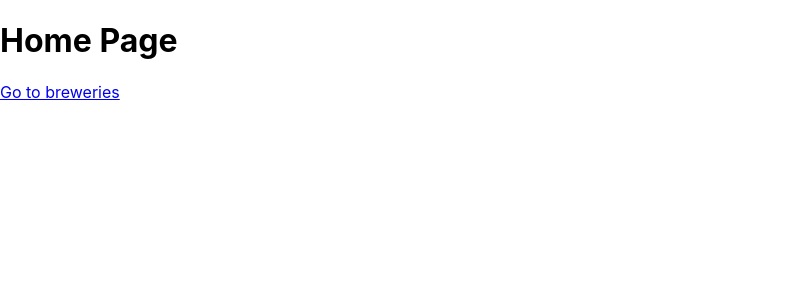
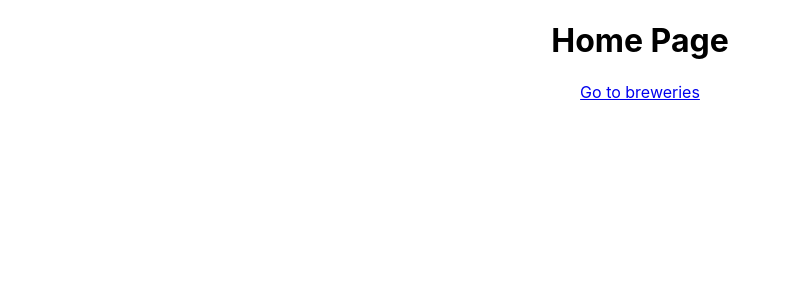
Before and after one commit to jonramm/Beaverhacks-Winter-2022, a React (Create React App) app in the folder brewery-app/: page / in a window 1280 px wide. Shown: the top 300 px of the page, without its empty margins (0-791 px from the left). Built offline with nearby package versions, Linux system fonts and the light colour scheme.

Commit message:
fixed that weird error where the breweires only show up sometimes...I think

```diff
--- a/brewery-app/src/App.js
+++ b/brewery-app/src/App.js
@@ -1,25 +1,21 @@
-import logo from './logo.svg';
 import './App.css';
-import React, {useState, useEffect} from 'react';
-import BreweryList from './components/BreweryList'
+import React from 'react';
+import { BrowserRouter as Router, Routes, Route } from 'react-router-dom';
+import Breweries from './pages/Breweries';
 import Home from './pages/Home';
-import {
-  BrowserRouter as Router,
-  Routes,
-  Route,
-  Link
-} from 'react-router-dom';
-import Breweries from './pages/Breweries';
 
 function App() {
 
   return (
-    <Router>
-      <Routes>
-        <Route exact path='/' element={< Home />}></Route>
-        <Route exact path='/breweries' element={<Breweries/>}></Route>
-      </Routes>
-    </Router>
+    <div className="App">
+
+      <Router>
+        <Routes>
+          <Route exact path='/' element={<Home />} />
+          <Route exact path='breweries' element={<Breweries />} />
+        </Routes>
+      </Router>
+    </div>
 
   );
 }
--- a/brewery-app/src/components/BreweryList.js
+++ b/brewery-app/src/components/BreweryList.js
@@ -1,8 +1,10 @@
-import React from "react";
+import React, { useState, useEffect } from "react";
 import BreweryRow from "./BreweryRow";
 
 function BreweryList({ breweries }) {
-    return (
+
+  return (
+      <div>
         <table>
             <thead>
                 <tr>
@@ -11,9 +13,11 @@ function BreweryList({ breweries }) {
                 </tr>
             </thead>
             <tbody>
-                {breweries.map((brewery, i) => <BreweryRow data={brewery} key={i} />)}
+              {breweries.map((brewery, i) => <BreweryRow data={brewery} key={i} /> )}
             </tbody>
         </table>
+
+    </div>
     )
 }
 
--- a/brewery-app/src/pages/Breweries.js
+++ b/brewery-app/src/pages/Breweries.js
@@ -4,12 +4,12 @@ import BreweryList from '../components/BreweryList';
 
 function Breweries() {
 
-    // testing api call
-    const [breweries, setData] = useState(null);
+  const [breweries, setData] = useState([]);
 
   const loadBreweries = async ()=> {
-        const response = await fetch("/api");
+      const response = await fetch("https://api.openbrewerydb.org/breweries");
       const data = await response.json();
+      console.log(data);
       setData(data);
   }
 
@@ -17,17 +17,10 @@ function Breweries() {
       loadBreweries();
   }, [])
 
-    // useEffect(()=> {
-    //     fetch("/api")
-    //         // .then((res)=> res.json())
-    //         .then((data)=> setData(data));
-    // }, []);
-    //
-
   return (
         <div>
             <h1>Breweries</h1>
-            <BreweryList breweries={breweries}/>
+            <BreweryList breweries={breweries} />
         </div>
     )
 }
```
Also changed, not shown: brewery-app/public/logo192.png (added), 1 other file (tests, documents, lock files or other folders). Lines whose indentation alone changed are shown as unchanged.
